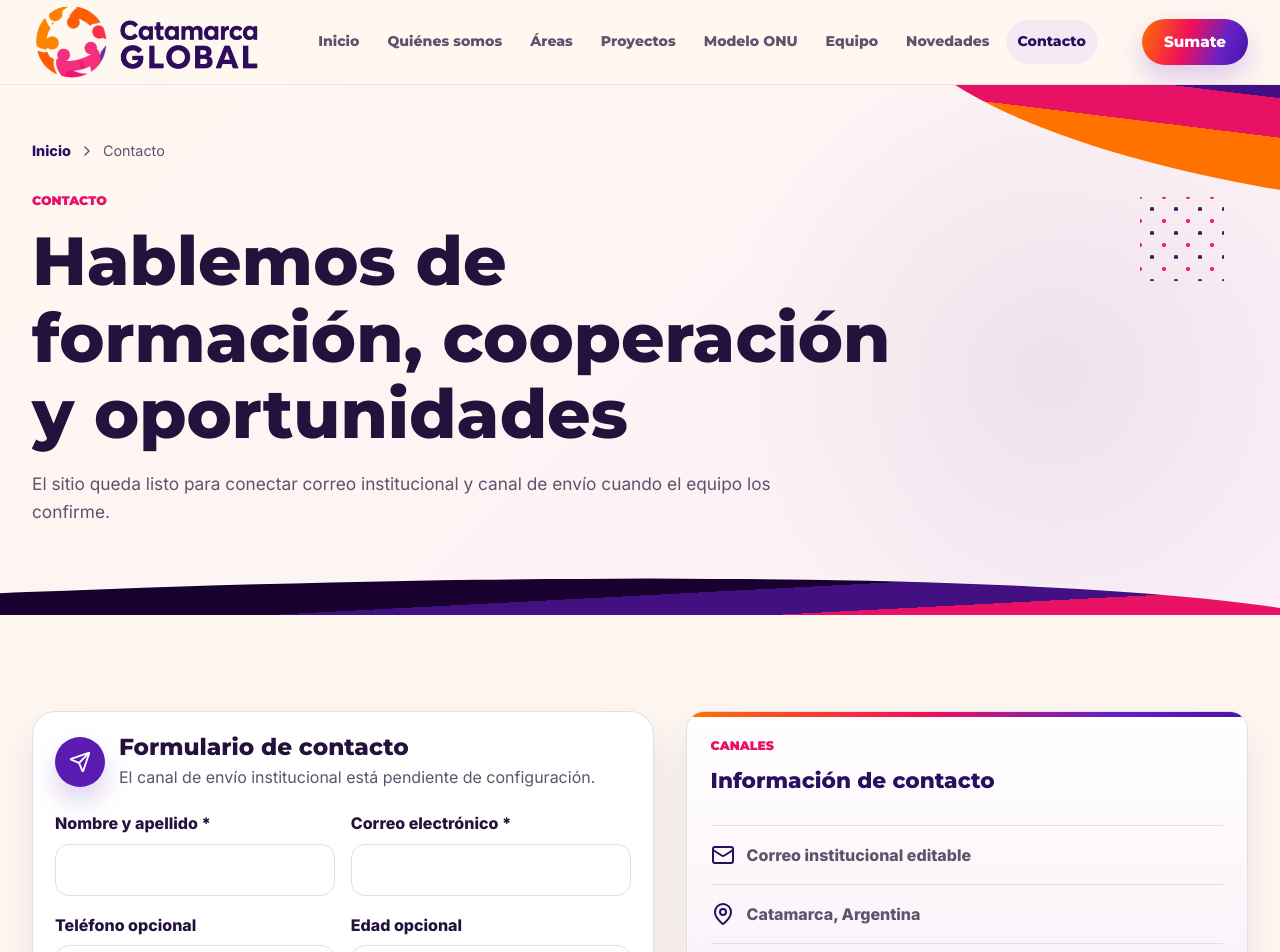
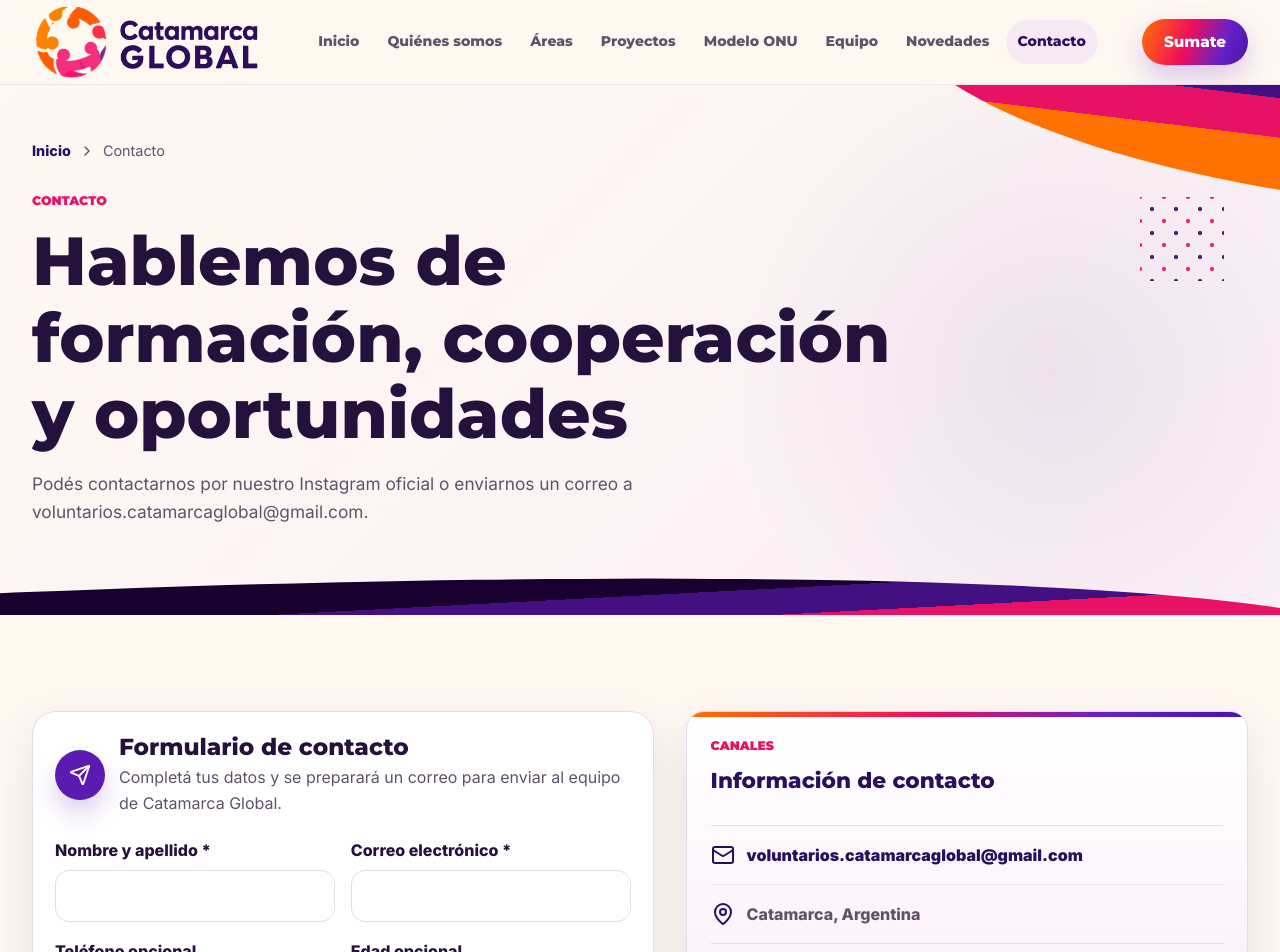
Before and after one commit to fulanite/catamarcaglobal, a Next.js app: page /contacto in a window 1280 px wide. Shown: the top 952 px of the page. Built offline with nearby package versions, Linux system fonts and the light colour scheme; no server answers.

Commit message:
Update contact channels

```diff
--- a/app/contacto/page.tsx
+++ b/app/contacto/page.tsx
@@ -9,7 +9,7 @@ const faqs = [
   {
     question: "¿Cómo puedo contactar al equipo?",
     answer:
-      "El Instagram oficial ya está enlazado; el correo institucional sigue pendiente de confirmación.",
+      "Podés escribirnos por nuestro Instagram oficial o enviarnos un correo a voluntarios.catamarcaglobal@gmail.com.",
   },
   {
     question: "¿Puedo proponer un proyecto?",
@@ -39,7 +39,7 @@ export default function ContactPage() {
         eyebrow="Contacto"
         current="Contacto"
         title="Hablemos de formación, cooperación y oportunidades"
-        text="El sitio queda listo para conectar correo institucional y canal de envío cuando el equipo los confirme."
+        text="Podés contactarnos por nuestro Instagram oficial o enviarnos un correo a voluntarios.catamarcaglobal@gmail.com."
       />
       <section className="section">
         <div className="container form-layout">
@@ -48,7 +48,9 @@ export default function ContactPage() {
             <SectionHeading eyebrow="Canales" title="Información de contacto" />
             <div className="contact-item">
               <Icon name="Mail" />
-              <span>{siteConfig.contact.emailLabel}</span>
+              <a className="contact-link" href={`mailto:${siteConfig.contact.email}`}>
+                {siteConfig.contact.emailLabel}
+              </a>
             </div>
             <div className="contact-item">
               <Icon name="MapPin" />
--- a/components/ContactForm.tsx
+++ b/components/ContactForm.tsx
@@ -5,7 +5,7 @@ import type { ReactNode } from "react";
 import { ErrorState } from "@/components/ErrorState";
 import { Icon } from "@/components/Icon";
 import { LoadingState } from "@/components/LoadingState";
-import { participationOptions } from "@/data/site";
+import { participationOptions, siteConfig } from "@/data/site";
 
 type FormState = {
   fullName: string;
@@ -43,8 +43,8 @@ export function ContactForm({ context = "contacto" }: { context?: "contacto" | "
   const helperText = useMemo(
     () =>
       context === "sumate"
-        ? "Los datos se validan localmente y quedan listos para conectar al canal institucional definido por el equipo."
-        : "El canal de envío institucional está pendiente de configuración.",
+        ? "Completá tus datos y se preparará un correo para enviar al equipo de Catamarca Global."
+        : "Completá tus datos y se preparará un correo para enviar al equipo de Catamarca Global.",
     [context],
   );
 
@@ -84,10 +84,24 @@ export function ContactForm({ context = "contacto" }: { context?: "contacto" | "
       return;
     }
     setStatus("sending");
-    window.setTimeout(() => {
-      setStatus("sent");
-      setForm(initialState);
-    }, 450);
+    const subject = encodeURIComponent(`Contacto web - ${form.participation}`);
+    const body = encodeURIComponent(
+      [
+        `Nombre y apellido: ${form.fullName}`,
+        `Correo: ${form.email}`,
+        form.phone ? `Teléfono: ${form.phone}` : null,
+        form.age ? `Edad: ${form.age}` : null,
+        `Institución o vínculo: ${form.institution}`,
+        `${participationLabel}: ${form.participation}`,
+        "",
+        "Mensaje:",
+        form.message,
+      ]
+        .filter(Boolean)
+        .join("\n"),
+    );
+    window.location.href = `mailto:${siteConfig.contact.email}?subject=${subject}&body=${body}`;
+    window.setTimeout(() => setStatus("sent"), 450);
   }
 
   return (
@@ -104,7 +118,7 @@ export function ContactForm({ context = "contacto" }: { context?: "contacto" | "
       {status === "sent" ? (
         <div className="success-message" role="status">
           <Icon name="CheckCircle2" />
-          Mensaje validado. El equipo puede conectar este formulario al canal institucional.
+          Se preparó un correo para enviar a Catamarca Global.
         </div>
       ) : null}
       <div className="form-grid">
--- a/data/site.ts
+++ b/data/site.ts
@@ -7,8 +7,8 @@ export const siteConfig = {
   locale: "es-AR",
   url: process.env.NEXT_PUBLIC_SITE_URL ?? "https://catamarca-global.matexcardozo.chatgpt.site",
   contact: {
-    emailLabel: "Correo institucional editable",
-    email: "",
+    emailLabel: "voluntarios.catamarcaglobal@gmail.com",
+    email: "voluntarios.catamarcaglobal@gmail.com",
     location: "Catamarca, Argentina",
     socialLabel: "Redes sociales",
     socials: [
```
